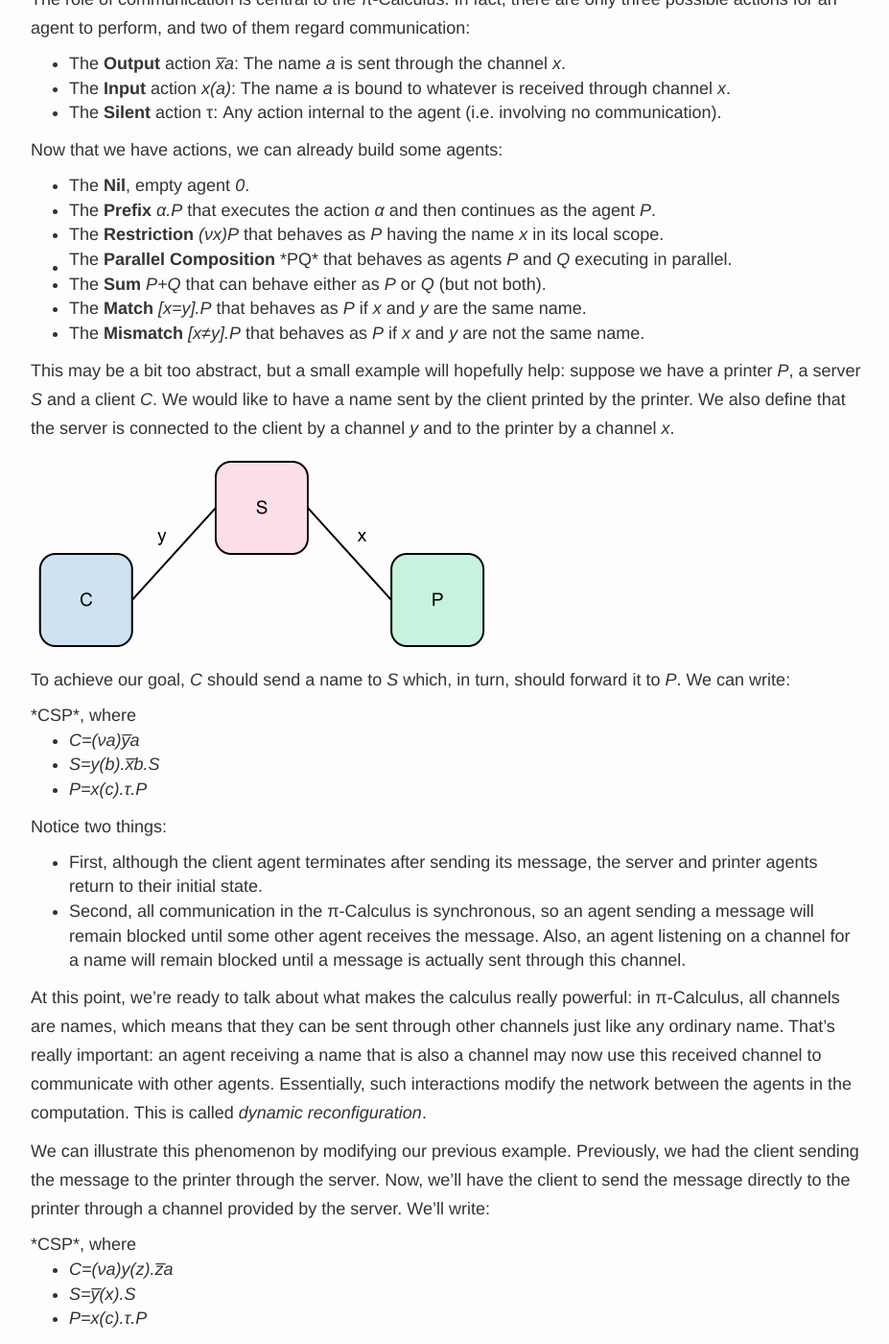
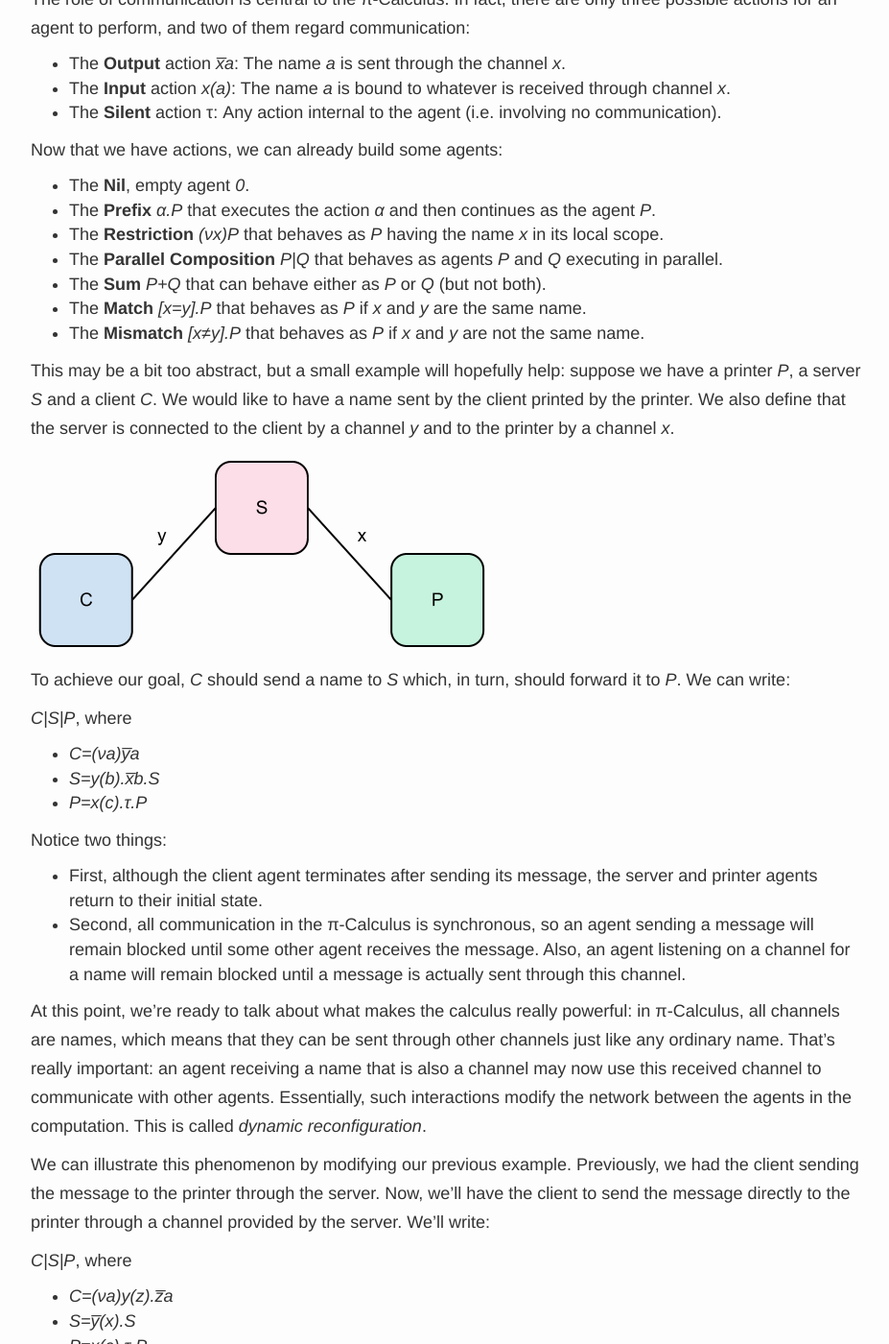
Before and after one commit to pmatiello/pmatiello.github.io, a Jekyll site: the page built from _posts/2013-01-06-a-kind-of-informal-introduction-to-pi-calculus.markdown, in a window 1280 px wide and 1400 px high, scrolled down 556 px. Shown: the whole window at 96% size, without its empty margins (175-1102 px from the left). Built offline with Jekyll 4.4.1, drawn with Linux system fonts in a browser that asks for light colours; comment, search, counter and statistics services are not loaded.

```diff
--- a/_posts/2013-01-06-a-kind-of-informal-introduction-to-pi-calculus.markdown
+++ b/_posts/2013-01-06-a-kind-of-informal-introduction-to-pi-calculus.markdown
@@ -28,7 +28,7 @@ Now that we have actions, we can already build some agents:
 - The **Nil**, empty agent *0*.
 - The **Prefix** *α.P* that executes the action *α* and then continues as the agent *P*.
 - The **Restriction** *(νx)P* that behaves as *P* having the name *x* in its local scope.
-- The **Parallel Composition** *P|Q* that behaves as agents *P* and *Q* executing in parallel.
+- The **Parallel Composition** *P\|Q* that behaves as agents *P* and *Q* executing in parallel.
 - The **Sum** *P+Q* that can behave either as *P* or *Q* (but not both).
 - The **Match** *[x=y].P* that behaves as *P* if *x* and *y* are the same name.
 - The **Mismatch** *[x≠y].P* that behaves as *P* if *x* and *y* are not the same name.
@@ -39,7 +39,7 @@ This may be a bit too abstract, but a small example will hopefully help: suppose
 
 To achieve our goal, *C* should send a name to *S* which, in turn, should forward it to *P*. We can write:
 
-*C|S|P*, where
+*C\|S\|P*, where
 
 - *C=(νa)y̅a*
 - *S=y(b).x̅b.S*
@@ -54,7 +54,7 @@ At this point, we're ready to talk about what makes the calculus really powerful
 
 We can illustrate this phenomenon by modifying our previous example. Previously, we had the client sending the message to the printer through the server. Now, we'll have the client to send the message directly to the printer through a channel provided by the server. We'll write:
 
-*C|S|P*, where
+*C\|S\|P*, where
 
 - *C=(νa)y(z).z̅a*
 - *S=y̅(x).S*
```
